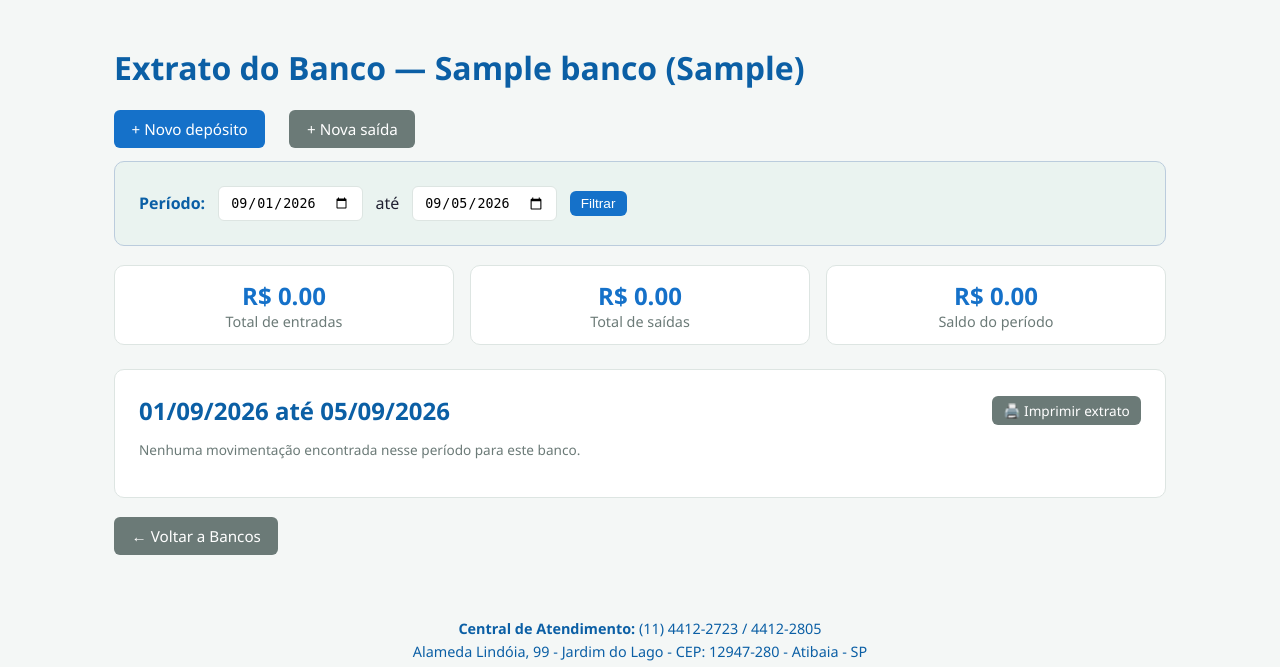
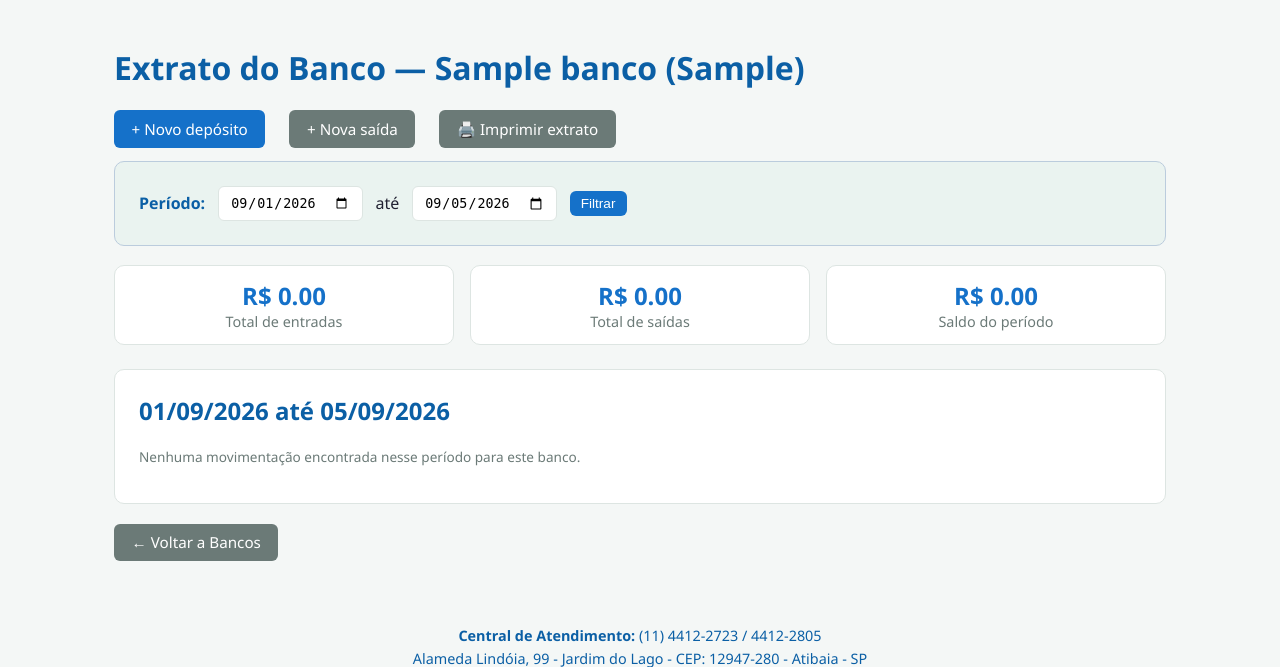
Before and after one commit to dalvino2012-beep/CLINICAFISIONEURO, a Flask app: page /bancos/1/extrato in a window 1280 px wide. Shown: the part 128-795 px from the top of the page. Run offline with Flask 3, Linux system fonts and the light colour scheme; the visitor is signed in with stand-in values (Sample User, id 1); data comes from the database, SQL or seed files in the repository; tables that the repository leaves empty hold one stand-in row (values such as "Sample post"); data that the repository does not hold is empty.

Commit message:
Move botao Imprimir para o topo (junto de Deposito/Saida) e simplifica cabecalho do PDF do extrato
O botao "Imprimir extrato" fica no mesmo tamanho e linha dos
outros dois. No PDF do extrato bancario, o cabecalho mostra so o
logo/nome da clinica, sem a linha de endereco/telefone -- isso e
especifico desse PDF (via nova funcao _cabecalho_pdf_so_nome),
nao afeta o cabecalho dos outros documentos (receitas, fechamento
de caixa) que continuam com endereco.

Co-Authored-By: Claude Sonnet 5 <noreply@anthropic.com>
Claude-Session: https://claude.ai/code/session_01LLXLJ7dPA2AgArvCthDcbc

```diff
--- a/app.py
+++ b/app.py
@@ -949,6 +949,25 @@ def _cabecalho_pdf():
         ("TOPPADDING", (0, 0), (-1, -1), 0),
         ("BOTTOMPADDING", (0, 0), (0, 0), 4),
         ("BOTTOMPADDING", (0, 1), (0, 1), 0),
+    ]))
+    return t
+
+
+def _cabecalho_pdf_so_nome():
+    """Igual a _cabecalho_pdf, mas sem a linha de endereço/telefone abaixo do logo."""
+    from reportlab.platypus import Table, TableStyle, Image as RLImage
+    from reportlab.lib.units import mm
+    if LOGO_AZUL.exists():
+        logo = RLImage(str(LOGO_AZUL), width=58 * mm, height=17.4 * mm)
+    else:
+        logo = _logo_drawing(46)
+    t = Table([[logo]])
+    t.hAlign = "LEFT"
+    t.setStyle(TableStyle([
+        ("LEFTPADDING", (0, 0), (-1, -1), 0),
+        ("RIGHTPADDING", (0, 0), (-1, -1), 0),
+        ("TOPPADDING", (0, 0), (-1, -1), 0),
+        ("BOTTOMPADDING", (0, 0), (-1, -1), 4),
     ]))
     return t
 
@@ -2774,7 +2793,7 @@ def _gerar_pdf_extrato_banco(banco, inicio, fim, movimentos, total_entradas, tot
         identificacao += f" (código {banco['codigo']})"
 
     story = [
-        _cabecalho_pdf(),
+        _cabecalho_pdf_so_nome(),
         Spacer(1, 6), HRFlowable(width="100%", color=colors.HexColor("#dde5e2")), Spacer(1, 4),
         Paragraph("EXTRATO BANCÁRIO", h_tit),
         Paragraph(f"Banco: {identificacao}", h_info),
--- a/templates/bancos_extrato.html
+++ b/templates/bancos_extrato.html
@@ -6,6 +6,8 @@
 <div class="actions" style="margin-bottom:0.8rem;">
   <a class="btn" href="{{ url_for('bancos_deposito', banco_id=banco.id) }}">+ Novo depósito</a>
   <a class="btn btn-secondary" href="{{ url_for('bancos_saida', banco_id=banco.id) }}">+ Nova saída</a>
+  <a class="btn btn-secondary" target="_blank"
+     href="{{ url_for('bancos_extrato_pdf', banco_id=banco.id, inicio=inicio, fim=fim) }}">🖨️ Imprimir extrato</a>
 </div>
 
 <div class="card" style="background:#eaf3f0; border-color:#bcd;">
@@ -27,11 +29,7 @@
 </div>
 
 <div class="card">
-  <div style="display:flex; align-items:center; justify-content:space-between; flex-wrap:wrap; gap:0.6rem;">
-    <h2 style="margin:0;">{{ inicio|data_br }} até {{ fim|data_br }}</h2>
-    <a class="btn btn-small btn-secondary" target="_blank"
-       href="{{ url_for('bancos_extrato_pdf', banco_id=banco.id, inicio=inicio, fim=fim) }}">🖨️ Imprimir extrato</a>
-  </div>
+  <h2 style="margin-top:0;">{{ inicio|data_br }} até {{ fim|data_br }}</h2>
   {% if movimentos %}
   <div style="overflow-x:auto;">
   <table class="tabela-compacta">
```
